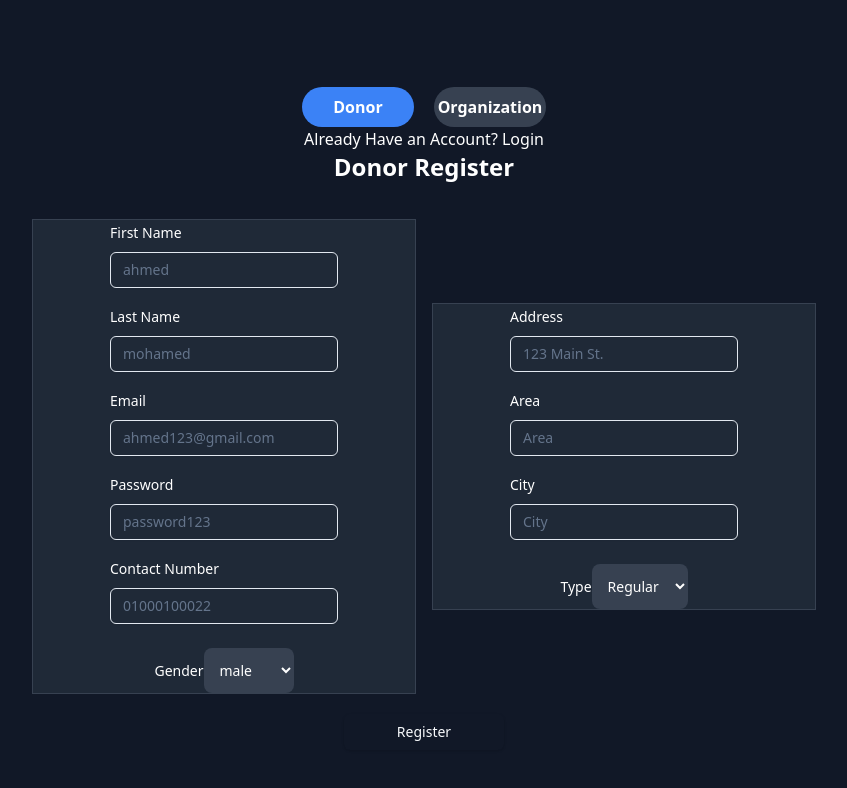
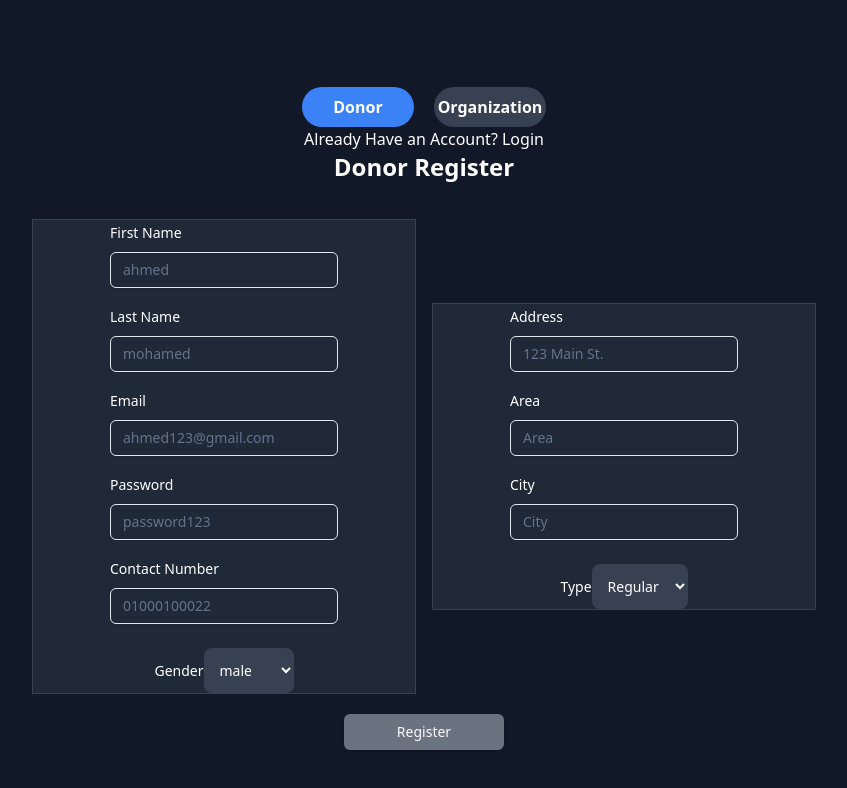
Before and after one commit to DottierDark/TempleSE, a React (Vite) app: page /register in a window 1280 px wide. Shown: the top 788 px of the page, without its empty margins (216-1063 px from the left). Built offline with nearby package versions, Linux system fonts and the light colour scheme.

Commit message:
update register

```diff
--- a/src/Pages/Register.tsx
+++ b/src/Pages/Register.tsx
@@ -827,7 +827,7 @@ export default function Register() {
 				<Button
 					type="submit"
 					onClick={() => {}}
-					className="bg-primary-500 w-40"
+					className="bg-gray-500 w-40 "
 				>
 					Register
 				</Button>
```
